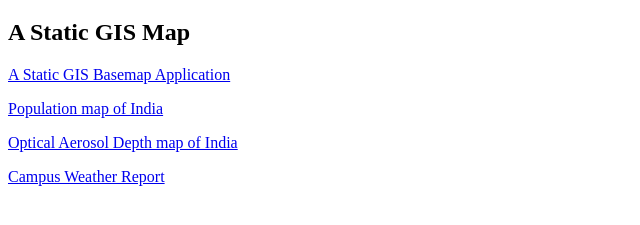
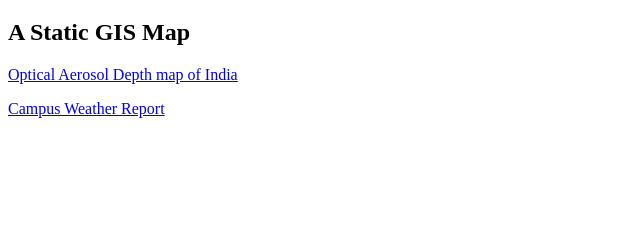
Before and after one commit to vu3bpn/vu3bpn.github.io, a plain HTML site: page index.html in a window 1280 px wide. Shown: the part 61-286 px from the top of the page, without its empty margins (0-640 px from the left). Drawn offline with Linux system fonts and the light colour scheme.

Commit message:
Update index.html

```diff
--- a/index.html
+++ b/index.html
@@ -5,8 +5,6 @@
 <body>
     <h1>GIS Applications</h1>
     <h2>A Static GIS Map </h2>
-    <p><a href="https://legendary-zabaione-37d95a.netlify.app/gis_apps/gis_app1">A Static GIS Basemap Application </a></p>
-    <p><a href="https://legendary-zabaione-37d95a.netlify.app/gis_apps/gis_app2">Population map of India </a></p>
     <p><a href="https://aodindiandistricts.netlify.app/">Optical Aerosol Depth map of India </a></p>
     <p><a href="GIS_Apps/aws_data/index.html">Campus Weather Report </a></p>
 </body>
```
